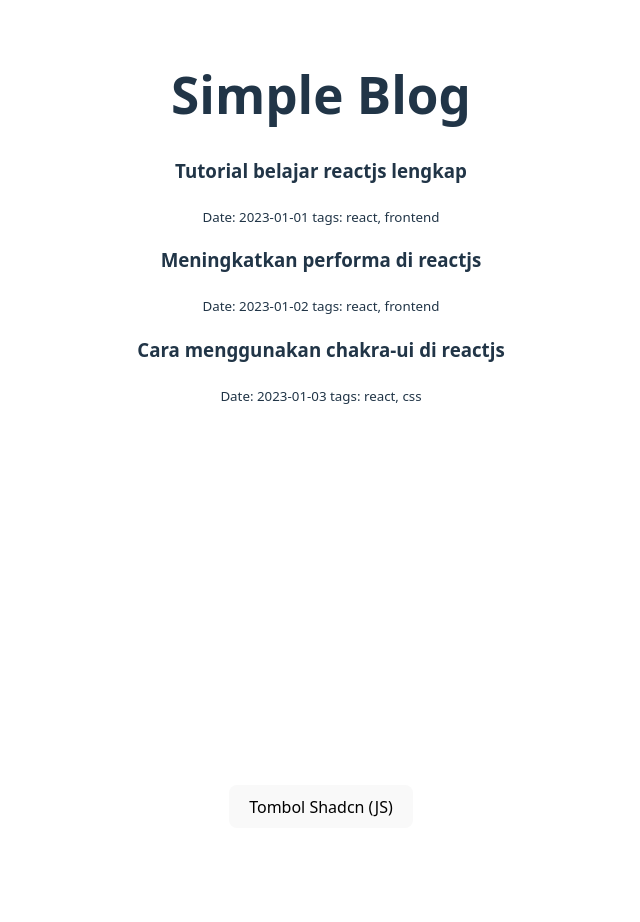
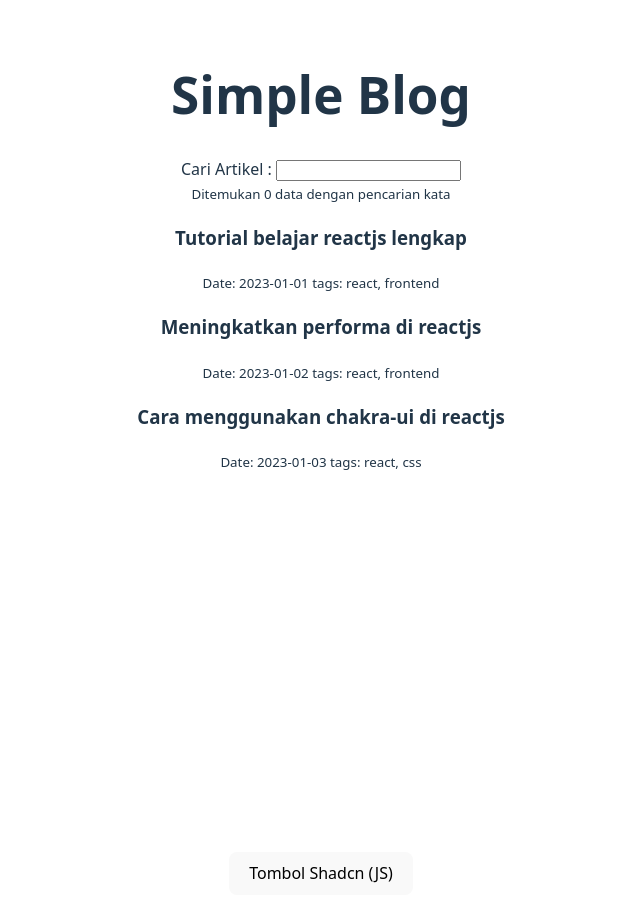
Before and after one commit to dieosurya867/my-shadcn-app, a React (Vite) app: page / in a window 1280 px wide. Shown: the top 922 px of the page, without its empty margins (319-959 px from the left). Built offline with nearby package versions, Linux system fonts and the light colour scheme.

Commit message:
pengenalan useState

```diff
--- /dev/null
+++ b/src/components/Search.jsx
@@ -0,0 +1,3 @@
+function Search() {}
+
+export default Search;
--- a/src/pages/Home.jsx
+++ b/src/pages/Home.jsx
@@ -1,18 +1,27 @@
+import { useState } from "react";
+
 import Article from "../components/Article";
 import Blog from "../components/Blog";
 import posts from "../posts.json";
 
 function Home() {
+  const [search, setSearch] = useState("");
+
+  const changeSearch = (event) => {
+    // console.log(event.target.value);
+    setSearch(event.target.value);
+  };
   return (
     <>
       <h1>Simple Blog</h1>
-      {posts.map((blog, index) => (
-        <Blog
-          key={index}
-          title={blog.title}
-          tags={blog.tags}
-          date={blog.date}
-        />
+      <div>
+        Cari Artikel : <input onChange={changeSearch} type="text" />
+      </div>
+      <small>Ditemukan 0 data dengan pencarian kata {search}</small>
+      {/* change yg awal nya memasang props menjadi destructuring */}
+      {posts.map(({ title, tags, date }, index) => (
+        // <Blog key={index} title={title} tags={tags} date={date} />
+        <Blog {...{ title, tags, date }} key={index} />
       ))}
     </>
   );
```
